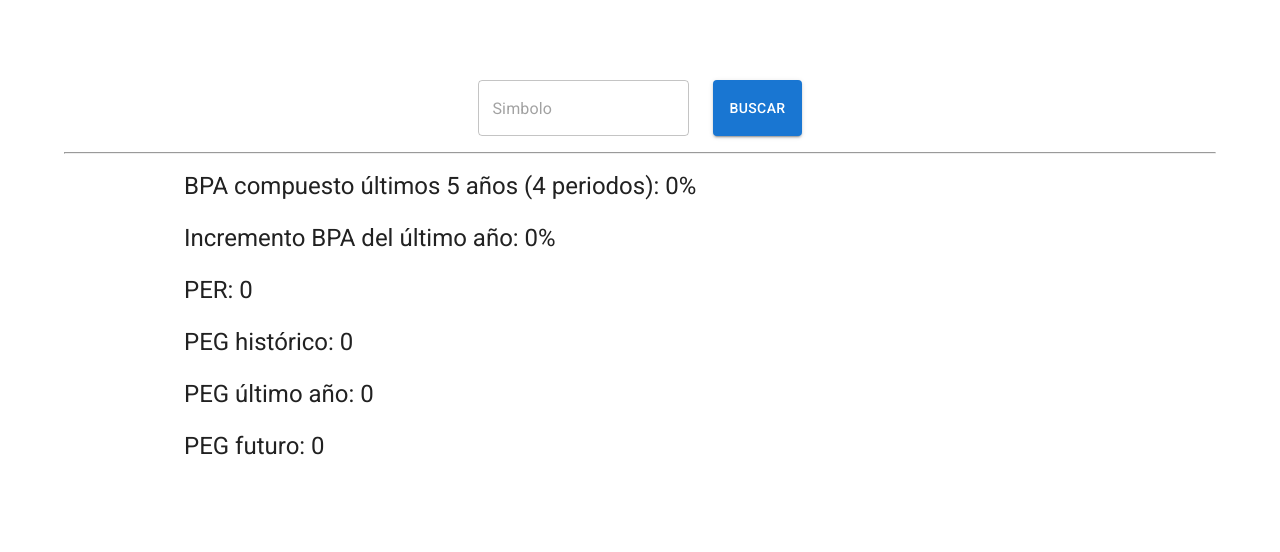
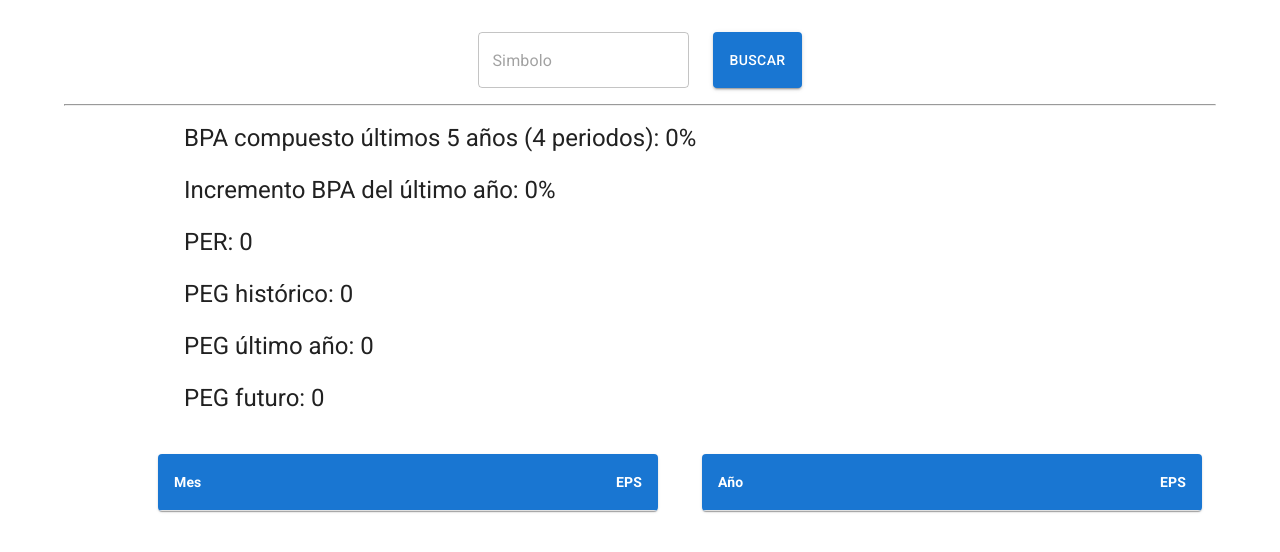
Before and after one commit to lautaro3870/company-report, a Next.js app: page / in a window 1280 px wide. Shown: the top 552 px of the page. Built offline with nearby package versions, Linux system fonts and the light colour scheme; what @mui/material-nextjs would draw is missing.

Commit message:
feat: implementation of tables

```diff
--- /dev/null
+++ b/src/app/components/CustomTable.tsx
@@ -0,0 +1,79 @@
+import Table from '@mui/material/Table';
+import TableBody from '@mui/material/TableBody';
+import TableCell from '@mui/material/TableCell';
+import TableContainer from '@mui/material/TableContainer';
+import TableHead from '@mui/material/TableHead';
+import TableRow from '@mui/material/TableRow';
+import Paper from '@mui/material/Paper';
+import { ANNUAL_EARNINGS, QUEARTERLY_EARNINGS } from '../interface';
+import { Box } from '@mui/material';
+
+// Tabla genérica reutilizable
+type EarningsRow = {
+  fiscalDateEnding: string;
+  reportedEPS: string | number;
+};
+
+type EarningsTableProps = {
+  data: EarningsRow[];
+  label: string; // "Año" | "Mes"
+};
+
+type CustomTableProps = {
+  annualEarnings: ANNUAL_EARNINGS[];
+  quarterlyEarnings: QUEARTERLY_EARNINGS[];
+};
+
+function EarningsTable({ data, label }: EarningsTableProps) {
+  return (
+    <TableContainer component={Paper} sx={{ maxWidth: 500, mx: 'auto' }}>
+      <Table aria-label={`${label} earnings table`}>
+        <TableHead>
+          <TableRow sx={{ backgroundColor: 'primary.main' }}>
+            <TableCell sx={{ color: 'white', fontWeight: 'bold' }}>
+              {label}
+            </TableCell>
+            <TableCell
+              align="right"
+              sx={{ color: 'white', fontWeight: 'bold' }}
+            >
+              EPS
+            </TableCell>
+          </TableRow>
+        </TableHead>
+        <TableBody>
+          {data.map((row, index) => (
+            <TableRow
+              key={row.fiscalDateEnding}
+              sx={{
+                backgroundColor: index % 2 === 0 ? 'grey.50' : 'white',
+                '&:last-child td, &:last-child th': { border: 0 },
+                '&:hover': {
+                  backgroundColor: 'primary.light',
+                  cursor: 'pointer',
+                },
+              }}
+            >
+              <TableCell>{row.fiscalDateEnding}</TableCell>
+              <TableCell align="right">
+                <strong>{row.reportedEPS}</strong>
+              </TableCell>
+            </TableRow>
+          ))}
+        </TableBody>
+      </Table>
+    </TableContainer>
+  );
+}
+
+export default function CustomTable({
+  annualEarnings,
+  quarterlyEarnings,
+}: CustomTableProps) {
+  return (
+    <Box sx={{ display: 'flex', flexDirection: 'row', gap: 2 }}>
+      <EarningsTable data={quarterlyEarnings} label="Mes" />
+      <EarningsTable data={annualEarnings} label="Año" />
+    </Box>
+  );
+}
--- a/src/app/page.tsx
+++ b/src/app/page.tsx
@@ -7,9 +7,14 @@ import {
   TextField,
   Typography,
 } from '@mui/material';
-import { use, useState } from 'react';
-import { COMPANY_DATA } from './interface';
+import { useState } from 'react';
+import {
+  ANNUAL_EARNINGS,
+  COMPANY_DATA,
+  QUEARTERLY_EARNINGS,
+} from './interface';
 import { COMPANY_INFO, DATA } from './constant';
+import CustomTable from './components/CustomTable';
 
 type ReportProps = {
   fiveYearsValue: number;
@@ -32,6 +37,10 @@ export default function Home() {
     lastYearPEG: 0,
     PER: 0,
   });
+  const [annualEarnings, setAnnualEarnings] = useState<ANNUAL_EARNINGS[]>([]);
+  const [quarterlyEarnings, setQuarterlyEarnings] = useState<
+    QUEARTERLY_EARNINGS[]
+  >([]);
 
   const calculateCAGR = (data: any, years: number, field: any) => {
     const ratio = data[0].reportedEPS / data[data.length - 1].reportedEPS;
@@ -44,7 +53,11 @@ export default function Home() {
     return Number(cagr.toFixed(2));
   };
 
-  const calculatePEG = (data: any, fiveYearsCarg: number, lastYearValue: number) => {
+  const calculatePEG = (
+    data: any,
+    fiveYearsCarg: number,
+    lastYearValue: number,
+  ) => {
     const historicalPEG = (Number(data?.PERatio) / fiveYearsCarg).toFixed(2);
     setReport((prev) => ({
       ...prev,
@@ -67,7 +80,7 @@ export default function Home() {
       const url2 = `https://www.alphavantage.co/query?function=OVERVIEW&symbol=${simbol}&apikey=${process.env.NEXT_PUBLIC_API_KEY}`;
 
       const response1 = await fetch(url1);
-      await sleep(2500);
+      await sleep(1600);
       const response2 = await fetch(url2);
       setIsLoading(false);
 
@@ -95,11 +108,13 @@ export default function Home() {
     setError(!Object.keys(historicalData).length);
 
     if (Object.keys(historicalData).length) {
+      setAnnualEarnings(historicalData.annualEarnings.slice(0, 5));
       const fiveYearsCarg = calculateCAGR(
         historicalData.annualEarnings.slice(0, 5),
         4,
         'fiveYearsValue',
       );
+      setQuarterlyEarnings(historicalData.quarterlyEarnings.slice(0, 5));
       const lastYearCarg = calculateCAGR(
         historicalData.quarterlyEarnings.slice(0, 5),
         1,
@@ -115,7 +130,7 @@ export default function Home() {
         sx={{
           display: 'flex',
           justifyContent: 'center',
-          marginTop: '5rem',
+          marginTop: '2rem',
           marginBottom: '1rem',
           gap: 3,
         }}
@@ -196,6 +211,11 @@ export default function Home() {
                 </Typography>
               </li>
             </ul>
+            <br />
+            <CustomTable
+              annualEarnings={annualEarnings}
+              quarterlyEarnings={quarterlyEarnings}
+            />
           </Box>
         )}
       </Container>
```
Also changed, not shown: src/app/interface.tsx (+9 -9 lines).
